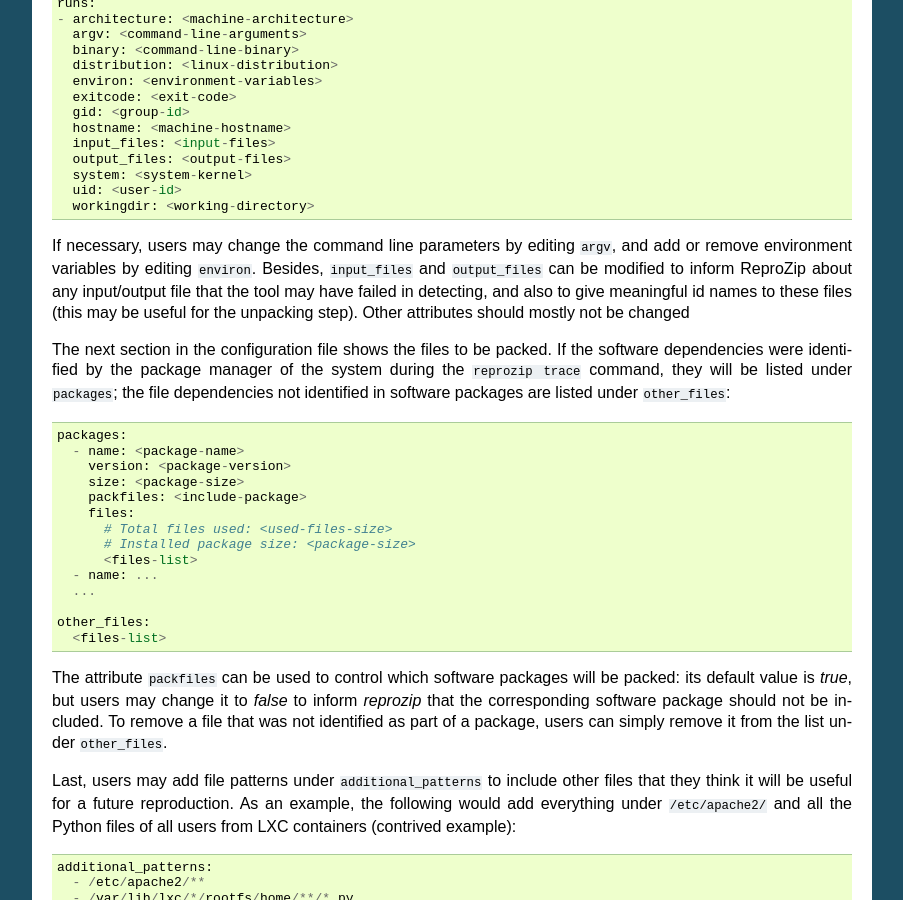
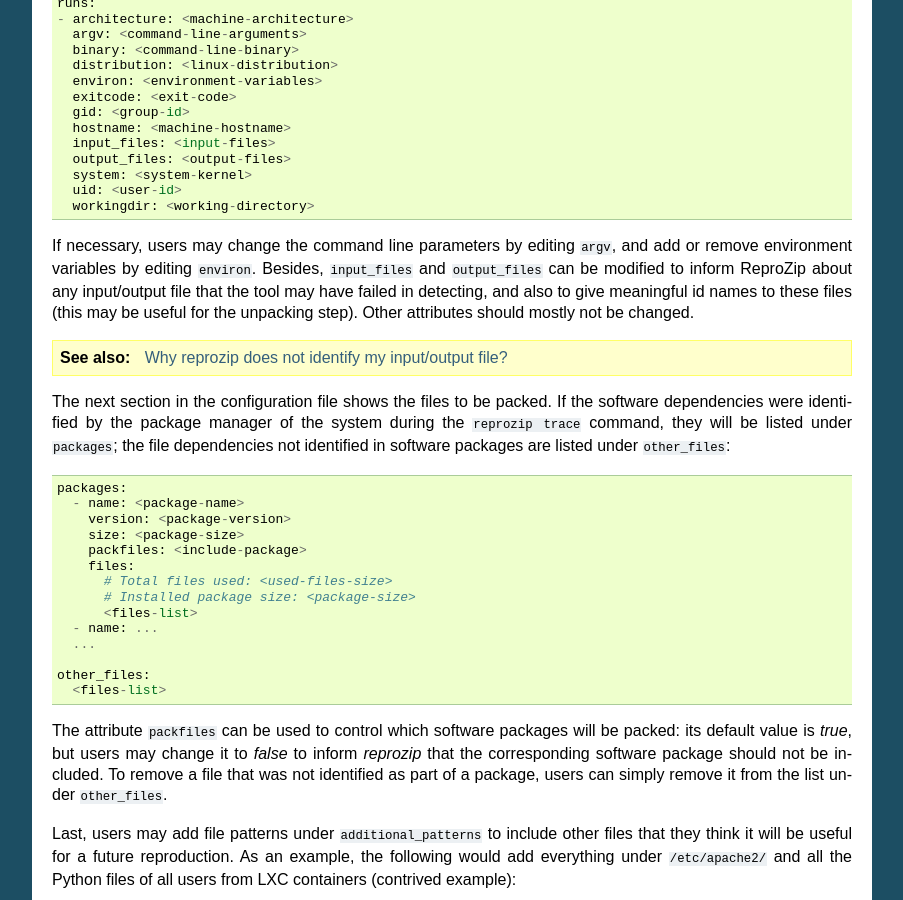
Before and after one commit to VIDA-NYU/reprozip, a Sphinx documentation site: the page built from docs/source/packing.rst, in a window 1280 px wide and 900 px high, scrolled down 1151 px. Shown: the whole window, without its empty margins (198-1101 px from the left). Built offline with Sphinx 7.4.7, drawn with Linux system fonts in a browser that asks for light colours.

Commit message:
Small changes to documentation, mostly including references to FAQ.

```diff
--- a/docs/source/faq.rst
+++ b/docs/source/faq.rst
@@ -3,10 +3,12 @@
 Frequently Asked Questions
 **************************
 
+.. _file_id:
+
 Why `reprozip` does not identify my input/output file?
 ======================================================
 
-ReproZip uses some heuristics to determine what is and what is not an input or output file. However, this is intended to be a starting point: you should check the configuration file (``input_files`` and ``output_files`` sections) and add/remove paths there; giving readable id names to input/output files, such as `database-log` or `lookup-table` also helps.
+ReproZip uses some heuristics to determine what is and what is not an input or output file. However, this is intended to be a starting point: you should check the configuration file (``input_files`` and ``output_files`` sections) and add/remove paths there; giving readable id names to input/output files, such as `database-log` or `lookup-table`, also helps.
 
 ..  _moving-outputs:
 
--- a/docs/source/packing.rst
+++ b/docs/source/packing.rst
@@ -54,7 +54,9 @@
       uid: <user-id>
       workingdir: <working-directory>
 
-If necessary, users may change the command line parameters by editing ``argv``, and add or remove environment variables by editing ``environ``. Besides, ``input_files`` and ``output_files`` can be modified to inform ReproZip about any input/output file that the tool may have failed in detecting, and also to give meaningful id names to these files (this may be useful for the unpacking step). Other attributes should mostly not be changed
+If necessary, users may change the command line parameters by editing ``argv``, and add or remove environment variables by editing ``environ``. Besides, ``input_files`` and ``output_files`` can be modified to inform ReproZip about any input/output file that the tool may have failed in detecting, and also to give meaningful id names to these files (this may be useful for the unpacking step). Other attributes should mostly not be changed.
+
+..  seealso:: :ref:`file_id`
 
 The next section in the configuration file shows the files to be packed. If the software dependencies were identified by the package manager of the system during the ``reprozip trace`` command, they will be listed under ``packages``; the file dependencies not identified in software packages are listed under ``other_files``::
 
--- a/docs/source/unpacking.rst
+++ b/docs/source/unpacking.rst
@@ -93,8 +93,6 @@
 
 The `reprounzip` tool comes with three unpackers that are only compatible with Linux (``reprounzip directory``, ``reprounzip chroot``, and ``reprounzip installpkgs``). Additional unpackers, such as ``reprounzip vagrant`` and ``reprounzip docker``, can be installed separately. Next, each unpacker is described in more details; for more information on how to use an unpacker, please refer to :ref:`unpacker-commands`.
 
-..  _linux_unpacker:
-
 ..  _unpack-directory:
 
 The `directory` Unpacker: Unpacking as a Plain Directory
@@ -107,6 +105,8 @@
 ..  warning:: ``reprounzip directory`` provides no isolation of the filesystem, as mentioned before. If the experiment uses absolute paths, either provided by you or hardcoded in the experiment, **they will point outside the unpacked directory**.  Please be careful to use relative paths in the configuration and command line if you want this unpacker to work with your experiment. Other unpackers are more reliable in this regard.
 
 ..  note:: ``reprounzip directory`` is automatically distributed with `reprounzip`.
+
+..  seealso:: :ref:`directory_error`
 
 ..  _unpack-chroot:
 
@@ -260,6 +260,8 @@
 
 Note that the ``upload`` command takes the file id on the right side of the colon (meaning that the path is the origin, and the id is the destination), while the ``download`` command takes it on the left side (meaning that the id is the origin, and the path is the destination).
 
+..  seealso:: :ref:`moving-outputs`
+
 
 Further Considerations
 ======================
```
Also changed, not shown: other parts of docs/source/faq.rst (+2 -0 lines).
